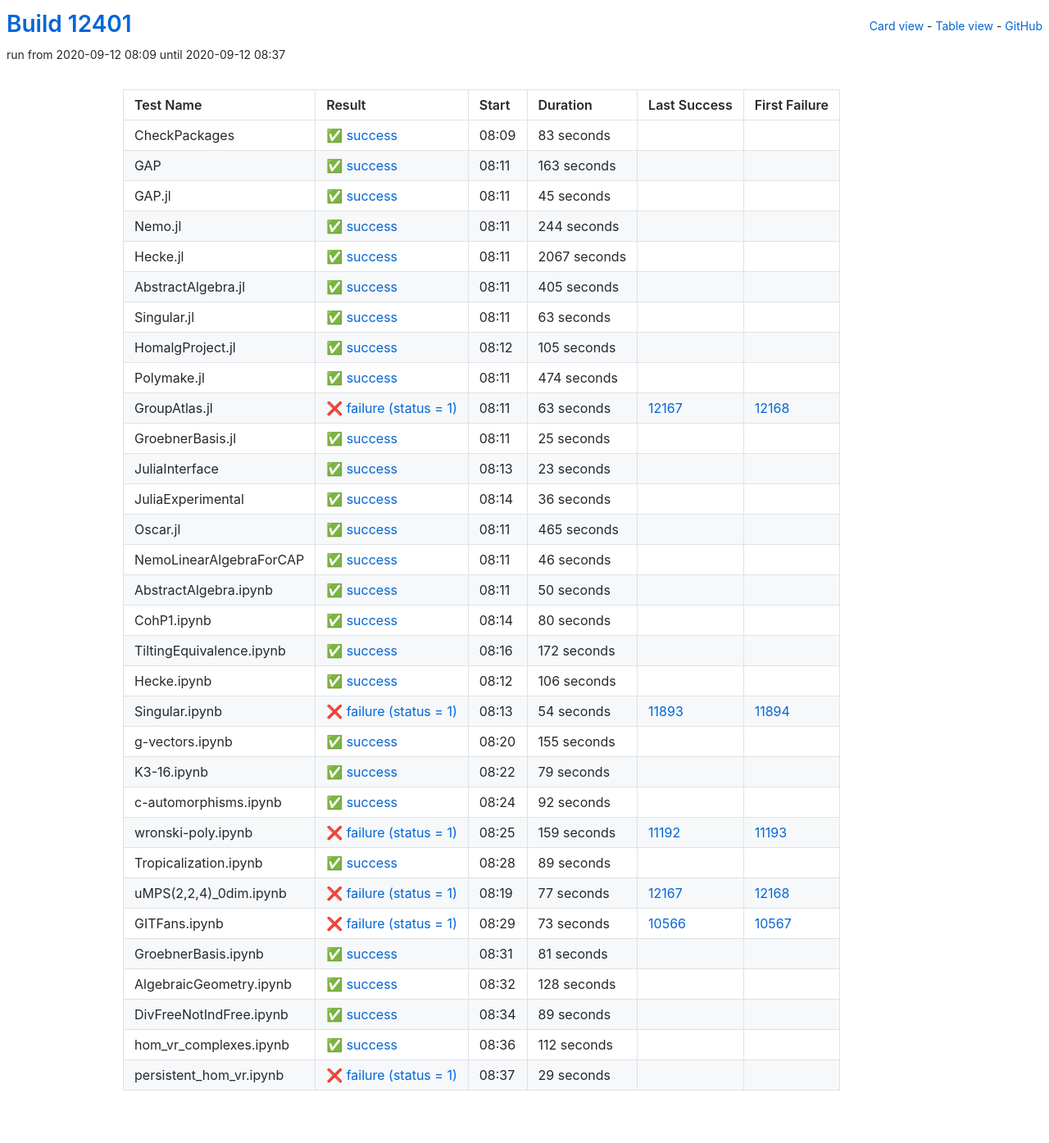
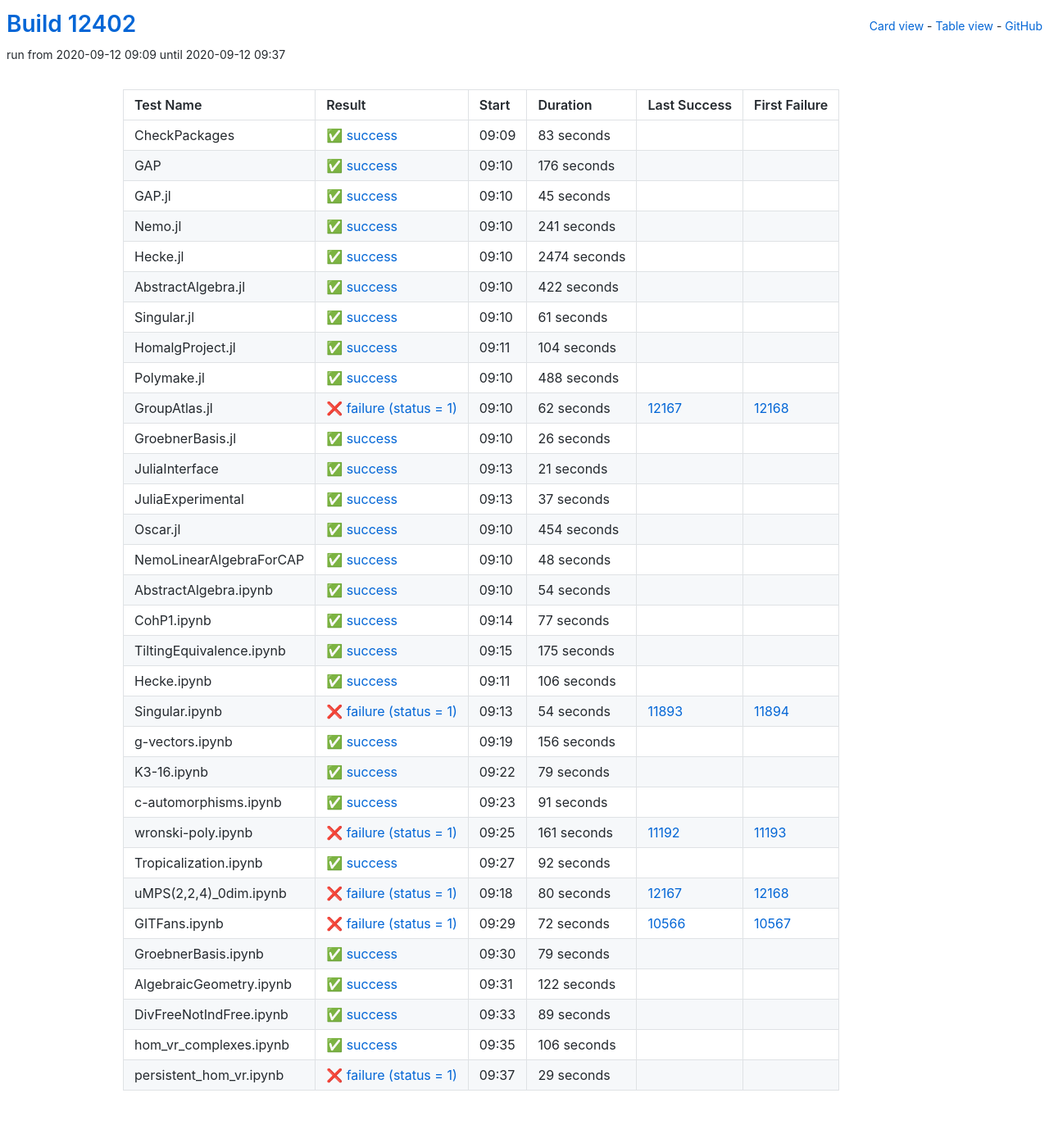
Before and after one commit to oscar-system/oscar-ci-status, a Jekyll site: the page built from table.html, in a window 1280 px wide. Shown: the whole page at 82% size. Built offline with Jekyll 4.4.1, drawn with Linux system fonts in a browser that asks for light colours.

Commit message:
Build #12402

```diff
--- a/_data/ci.yml
+++ b/_data/ci.yml
@@ -1,6 +1,6 @@
 ---
-build: 12401
-build_url: https://oscarci.mathematik.uni-kl.de/job/oscar/12401/
+build: 12402
+build_url: https://oscarci.mathematik.uni-kl.de/job/oscar/12402/
 job: oscar
 organization: oscar-system
 repo: oscar-ci-status
@@ -8,8 +8,8 @@
 tests:
 - name: CheckPackages
   id: checkpackages
-  log: https://oscarci.mathematik.uni-kl.de/job/oscar/12401/artifact/logs/build-12401/CheckPackages.log
-  start: 2020-09-12 08:09
+  log: https://oscarci.mathematik.uni-kl.de/job/oscar/12402/artifact/logs/build-12402/CheckPackages.log
+  start: 2020-09-12 09:09
   success: true
   exitcode: 0
   status: success
@@ -20,20 +20,20 @@
   first_failure_url:
 - name: GAP
   id: gap
-  log: https://oscarci.mathematik.uni-kl.de/job/oscar/12401/artifact/logs/build-12401/GAP.log
-  start: 2020-09-12 08:11
+  log: https://oscarci.mathematik.uni-kl.de/job/oscar/12402/artifact/logs/build-12402/GAP.log
+  start: 2020-09-12 09:10
   success: true
   exitcode: 0
   status: success
-  duration: 163
+  duration: 176
   last_success: false
   last_success_url:
   first_failure: false
   first_failure_url:
 - name: GAP.jl
   id: gap-jl
-  log: https://oscarci.mathematik.uni-kl.de/job/oscar/12401/artifact/logs/build-12401/GAP.jl.log
-  start: 2020-09-12 08:11
+  log: https://oscarci.mathematik.uni-kl.de/job/oscar/12402/artifact/logs/build-12402/GAP.jl.log
+  start: 2020-09-12 09:10
   success: true
   exitcode: 0
   status: success
@@ -44,188 +44,188 @@
   first_failure_url:
 - name: Nemo.jl
   id: nemo-jl
-  log: https://oscarci.mathematik.uni-kl.de/job/oscar/12401/artifact/logs/build-12401/Nemo.jl.log
-  start: 2020-09-12 08:11
+  log: https://oscarci.mathematik.uni-kl.de/job/oscar/12402/artifact/logs/build-12402/Nemo.jl.log
+  start: 2020-09-12 09:10
   success: true
   exitcode: 0
   status: success
-  duration: 244
+  duration: 241
   last_success: false
   last_success_url:
   first_failure: false
   first_failure_url:
 - name: Hecke.jl
   id: hecke-jl
-  log: https://oscarci.mathematik.uni-kl.de/job/oscar/12401/artifact/logs/build-12401/Hecke.jl.log
-  start: 2020-09-12 08:11
+  log: https://oscarci.mathematik.uni-kl.de/job/oscar/12402/artifact/logs/build-12402/Hecke.jl.log
+  start: 2020-09-12 09:10
   success: true
   exitcode: 0
   status: success
-  duration: 2067
+  duration: 2474
   last_success: false
   last_success_url:
   first_failure: false
   first_failure_url:
 - name: AbstractAlgebra.jl
   id: abstractalgebra-jl
-  log: https://oscarci.mathematik.uni-kl.de/job/oscar/12401/artifact/logs/build-12401/AbstractAlgebra.jl.log
-  start: 2020-09-12 08:11
+  log: https://oscarci.mathematik.uni-kl.de/job/oscar/12402/artifact/logs/build-12402/AbstractAlgebra.jl.log
+  start: 2020-09-12 09:10
   success: true
   exitcode: 0
   status: success
-  duration: 405
+  duration: 422
   last_success: false
   last_success_url:
   first_failure: false
   first_failure_url:
 - name: Singular.jl
   id: singular-jl
-  log: https://oscarci.mathematik.uni-kl.de/job/oscar/12401/artifact/logs/build-12401/Singular.jl.log
-  start: 2020-09-12 08:11
+  log: https://oscarci.mathematik.uni-kl.de/job/oscar/12402/artifact/logs/build-12402/Singular.jl.log
+  start: 2020-09-12 09:10
   success: true
   exitcode: 0
   status: success
-  duration: 63
+  duration: 61
   last_success: false
   last_success_url:
   first_failure: false
   first_failure_url:
 - name: HomalgProject.jl
   id: homalgproject-jl
-  log: https://oscarci.mathematik.uni-kl.de/job/oscar/12401/artifact/logs/build-12401/HomalgProject.jl.log
-  start: 2020-09-12 08:12
+  log: https://oscarci.mathematik.uni-kl.de/job/oscar/12402/artifact/logs/build-12402/HomalgProject.jl.log
+  start: 2020-09-12 09:11
   success: true
   exitcode: 0
   status: success
-  duration: 105
+  duration: 104
   last_success: false
   last_success_url:
   first_failure: false
   first_failure_url:
 - name: Polymake.jl
   id: polymake-jl
-  log: https://oscarci.mathematik.uni-kl.de/job/oscar/12401/artifact/logs/build-12401/Polymake.jl.log
-  start: 2020-09-12 08:11
+  log: https://oscarci.mathematik.uni-kl.de/job/oscar/12402/artifact/logs/build-12402/Polymake.jl.log
+  start: 2020-09-12 09:10
   success: true
   exitcode: 0
   status: success
-  duration: 474
+  duration: 488
   last_success: false
   last_success_url:
   first_failure: false
   first_failure_url:
 - name: GroupAtlas.jl
   id: groupatlas-jl
-  log: https://oscarci.mathematik.uni-kl.de/job/oscar/12401/artifact/logs/build-12401/GroupAtlas.jl.log
-  start: 2020-09-12 08:11
+  log: https://oscarci.mathematik.uni-kl.de/job/oscar/12402/artifact/logs/build-12402/GroupAtlas.jl.log
+  start: 2020-09-12 09:10
   success: false
   exitcode: 1
   status: failure
-  duration: 63
+  duration: 62
   last_success: 12167
   last_success_url: https://oscarci.mathematik.uni-kl.de/job/oscar/12167/
   first_failure: 12168
   first_failure_url: https://oscarci.mathematik.uni-kl.de/job/oscar/12168/
 - name: GroebnerBasis.jl
   id: groebnerbasis-jl
-  log: https://oscarci.mathematik.uni-kl.de/job/oscar/12401/artifact/logs/build-12401/GroebnerBasis.jl.log
-  start: 2020-09-12 08:11
+  log: https://oscarci.mathematik.uni-kl.de/job/oscar/12402/artifact/logs/build-12402/GroebnerBasis.jl.log
+  start: 2020-09-12 09:10
   success: true
   exitcode: 0
   status: success
-  duration: 25
+  duration: 26
   last_success: false
   last_success_url:
   first_failure: false
   first_failure_url:
 - name: JuliaInterface
   id: juliainterface
-  log: https://oscarci.mathematik.uni-kl.de/job/oscar/12401/artifact/logs/build-12401/JuliaInterface.log
-  start: 2020-09-12 08:13
+  log: https://oscarci.mathematik.uni-kl.de/job/oscar/12402/artifact/logs/build-12402/JuliaInterface.log
+  start: 2020-09-12 09:13
   success: true
   exitcode: 0
   status: success
-  duration: 23
+  duration: 21
   last_success: false
   last_success_url:
   first_failure: false
   first_failure_url:
 - name: JuliaExperimental
   id: juliaexperimental
-  log: https://oscarci.mathematik.uni-kl.de/job/oscar/12401/artifact/logs/build-12401/JuliaExperimental.log
-  start: 2020-09-12 08:14
+  log: https://oscarci.mathematik.uni-kl.de/job/oscar/12402/artifact/logs/build-12402/JuliaExperimental.log
+  start: 2020-09-12 09:13
   success: true
   exitcode: 0
   status: success
-  duration: 36
+  duration: 37
   last_success: false
   last_success_url:
   first_failure: false
   first_failure_url:
 - name: Oscar.jl
   id: oscar-jl
-  log: https://oscarci.mathematik.uni-kl.de/job/oscar/12401/artifact/logs/build-12401/Oscar.jl.log
-  start: 2020-09-12 08:11
+  log: https://oscarci.mathematik.uni-kl.de/job/oscar/12402/artifact/logs/build-12402/Oscar.jl.log
+  start: 2020-09-12 09:10
   success: true
   exitcode: 0
   status: success
-  duration: 465
+  duration: 454
   last_success: false
   last_success_url:
   first_failure: false
   first_failure_url:
 - name: NemoLinearAlgebraForCAP
   id: nemolinearalgebraforcap
-  log: https://oscarci.mathematik.uni-kl.de/job/oscar/12401/artifact/logs/build-12401/NemoLinearAlgebraForCAP.log
-  start: 2020-09-12 08:11
+  log: https://oscarci.mathematik.uni-kl.de/job/oscar/12402/artifact/logs/build-12402/NemoLinearAlgebraForCAP.log
+  start: 2020-09-12 09:10
   success: true
   exitcode: 0
   status: success
-  duration: 46
+  duration: 48
   last_success: false
   last_success_url:
   first_failure: false
   first_failure_url:
 - name: AbstractAlgebra.ipynb
   id: abstractalgebra-ipynb
-  log: https://oscarci.mathematik.uni-kl.de/job/oscar/12401/artifact/logs/build-12401/AbstractAlgebra.ipynb.log
-  start: 2020-09-12 08:11
+  log: https://oscarci.mathematik.uni-kl.de/job/oscar/12402/artifact/logs/build-12402/AbstractAlgebra.ipynb.log
+  start: 2020-09-12 09:10
   success: true
   exitcode: 0
   status: success
-  duration: 50
+  duration: 54
   last_success: false
   last_success_url:
   first_failure: false
   first_failure_url:
 - name: CohP1.ipynb
   id: cohp1-ipynb
-  log: https://oscarci.mathematik.uni-kl.de/job/oscar/12401/artifact/logs/build-12401/CohP1.ipynb.log
-  start: 2020-09-12 08:14
+  log: https://oscarci.mathematik.uni-kl.de/job/oscar/12402/artifact/logs/build-12402/CohP1.ipynb.log
+  start: 2020-09-12 09:14
   success: true
   exitcode: 0
   status: success
-  duration: 80
+  duration: 77
   last_success: false
   last_success_url:
   first_failure: false
   first_failure_url:
 - name: TiltingEquivalence.ipynb
   id: tiltingequivalence-ipynb
-  log: https://oscarci.mathematik.uni-kl.de/job/oscar/12401/artifact/logs/build-12401/TiltingEquivalence.ipynb.log
-  start: 2020-09-12 08:16
+  log: https://oscarci.mathematik.uni-kl.de/job/oscar/12402/artifact/logs/build-12402/TiltingEquivalence.ipynb.log
+  start: 2020-09-12 09:15
   success: true
   exitcode: 0
   status: success
-  duration: 172
+  duration: 175
   last_success: false
   last_success_url:
   first_failure: false
   first_failure_url:
 - name: Hecke.ipynb
   id: hecke-ipynb
-  log: https://oscarci.mathematik.uni-kl.de/job/oscar/12401/artifact/logs/build-12401/Hecke.ipynb.log
-  start: 2020-09-12 08:12
+  log: https://oscarci.mathematik.uni-kl.de/job/oscar/12402/artifact/logs/build-12402/Hecke.ipynb.log
+  start: 2020-09-12 09:11
   success: true
   exitcode: 0
   status: success
@@ -236,8 +236,8 @@
   first_failure_url:
 - name: Singular.ipynb
   id: singular-ipynb
-  log: https://oscarci.mathematik.uni-kl.de/job/oscar/12401/artifact/logs/build-12401/Singular.ipynb.log
-  start: 2020-09-12 08:13
+  log: https://oscarci.mathematik.uni-kl.de/job/oscar/12402/artifact/logs/build-12402/Singular.ipynb.log
+  start: 2020-09-12 09:13
   success: false
   exitcode: 1
   status: failure
@@ -248,20 +248,20 @@
   first_failure_url: https://oscarci.mathematik.uni-kl.de/job/oscar/11894/
 - name: g-vectors.ipynb
   id: g-vectors-ipynb
-  log: https://oscarci.mathematik.uni-kl.de/job/oscar/12401/artifact/logs/build-12401/g-vectors.ipynb.log
-  start: 2020-09-12 08:20
+  log: https://oscarci.mathematik.uni-kl.de/job/oscar/12402/artifact/logs/build-12402/g-vectors.ipynb.log
+  start: 2020-09-12 09:19
   success: true
   exitcode: 0
   status: success
-  duration: 155
+  duration: 156
   last_success: false
   last_success_url:
   first_failure: false
   first_failure_url:
 - name: K3-16.ipynb
   id: k3-16-ipynb
-  log: https://oscarci.mathematik.uni-kl.de/job/oscar/12401/artifact/logs/build-12401/K3-16.ipynb.log
-  start: 2020-09-12 08:22
+  log: https://oscarci.mathematik.uni-kl.de/job/oscar/12402/artifact/logs/build-12402/K3-16.ipynb.log
+  start: 2020-09-12 09:22
   success: true
   exitcode: 0
   status: success
@@ -272,8 +272,32 @@
   first_failure_url:
 - name: c-automorphisms.ipynb
   id: c-automorphisms-ipynb
-  log: https://oscarci.mathematik.uni-kl.de/job/oscar/12401/artifact/logs/build-12401/c-automorphisms.ipynb.log
-  start: 2020-09-12 08:24
+  log: https://oscarci.mathematik.uni-kl.de/job/oscar/12402/artifact/logs/build-12402/c-automorphisms.ipynb.log
+  start: 2020-09-12 09:23
+  success: true
+  exitcode: 0
+  status: success
+  duration: 91
+  last_success: false
+  last_success_url:
+  first_failure: false
+  first_failure_url:
+- name: wronski-poly.ipynb
+  id: wronski-poly-ipynb
+  log: https://oscarci.mathematik.uni-kl.de/job/oscar/12402/artifact/logs/build-12402/wronski-poly.ipynb.log
+  start: 2020-09-12 09:25
+  success: false
+  exitcode: 1
+  status: failure
+  duration: 161
+  last_success: 11192
+  last_success_url: https://oscarci.mathematik.uni-kl.de/job/oscar/11192/
+  first_failure: 11193
+  first_failure_url: https://oscarci.mathematik.uni-kl.de/job/oscar/11193/
+- name: Tropicalization.ipynb
+  id: tropicalization-ipynb
+  log: https://oscarci.mathematik.uni-kl.de/job/oscar/12402/artifact/logs/build-12402/Tropicalization.ipynb.log
+  start: 2020-09-12 09:27
   success: true
   exitcode: 0
   status: success
@@ -282,82 +306,58 @@
   last_success_url:
   first_failure: false
   first_failure_url:
-- name: wronski-poly.ipynb
-  id: wronski-poly-ipynb
-  log: https://oscarci.mathematik.uni-kl.de/job/oscar/12401/artifact/logs/build-12401/wronski-poly.ipynb.log
-  start: 2020-09-12 08:25
+- name: uMPS(2,2,4)_0dim.ipynb
+  id: umps-2-2-4-0dim-ipynb
+  log: https://oscarci.mathematik.uni-kl.de/job/oscar/12402/artifact/logs/build-12402/uMPS-2-2-4-_0dim.ipynb.log
+  start: 2020-09-12 09:18
   success: false
   exitcode: 1
   status: failure
-  duration: 159
-  last_success: 11192
-  last_success_url: https://oscarci.mathematik.uni-kl.de/job/oscar/11192/
-  first_failure: 11193
-  first_failure_url: https://oscarci.mathematik.uni-kl.de/job/oscar/11193/
-- name: Tropicalization.ipynb
-  id: tropicalization-ipynb
-  log: https://oscarci.mathematik.uni-kl.de/job/oscar/12401/artifact/logs/build-12401/Tropicalization.ipynb.log
-  start: 2020-09-12 08:28
-  success: true
-  exitcode: 0
-  status: success
-  duration: 89
-  last_success: false
-  last_success_url:
-  first_failure: false
-  first_failure_url:
-- name: uMPS(2,2,4)_0dim.ipynb
-  id: umps-2-2-4-0dim-ipynb
-  log: https://oscarci.mathematik.uni-kl.de/job/oscar/12401/artifact/logs/build-12401/uMPS-2-2-4-_0dim.ipynb.log
-  start: 2020-09-12 08:19
-  success: false
-  exitcode: 1
-  status: failure
-  duration: 77
+  duration: 80
   last_success: 12167
   last_success_url: https://oscarci.mathematik.uni-kl.de/job/oscar/12167/
   first_failure: 12168
   first_failure_url: https://oscarci.mathematik.uni-kl.de/job/oscar/12168/
 - name: GITFans.ipynb
   id: gitfans-ipynb
-  log: https://oscarci.mathematik.uni-kl.de/job/oscar/12401/artifact/logs/build-12401/GITFans.ipynb.log
-  start: 2020-09-12 08:29
+  log: https://oscarci.mathematik.uni-kl.de/job/oscar/12402/artifact/logs/build-12402/GITFans.ipynb.log
+  start: 2020-09-12 09:29
   success: false
   exitcode: 1
   status: failure
-  duration: 73
+  duration: 72
   last_success: 10566
   last_success_url: https://oscarci.mathematik.uni-kl.de/job/oscar/10566/
   first_failure: 10567
   first_failure_url: https://oscarci.mathematik.uni-kl.de/job/oscar/10567/
 - name: GroebnerBasis.ipynb
   id: groebnerbasis-ipynb
-  log: https://oscarci.mathematik.uni-kl.de/job/oscar/12401/artifact/logs/build-12401/GroebnerBasis.ipynb.log
-  start: 2020-09-12 08:31
+  log: https://oscarci.mathematik.uni-kl.de/job/oscar/12402/artifact/logs/build-12402/GroebnerBasis.ipynb.log
+  start: 2020-09-12 09:30
   success: true
   exitcode: 0
   status: success
-  duration: 81
+  duration: 79
   last_success: false
   last_success_url:
   first_failure: false
   first_failure_url:
 - name: AlgebraicGeometry.ipynb
   id: algebraicgeometry-ipynb
-  log: https://oscarci.mathematik.uni-kl.de/job/oscar/12401/artifact/logs/build-12401/AlgebraicGeometry.ipynb.log
-  start: 2020-09-12 08:32
+  log: https://oscarci.mathematik.uni-kl.de/job/oscar/12402/artifact/logs/build-12402/AlgebraicGeometry.ipynb.log
+  start: 2020-09-12 09:31
   success: true
   exitcode: 0
   status: success
-  duration: 128
+  duration: 122
   last_success: false
   last_success_url:
   first_failure: false
   first_failure_url:
 - name: DivFreeNotIndFree.ipynb
   id: divfreenotindfree-ipynb
-  log: https://oscarci.mathematik.uni-kl.de/job/oscar/12401/artifact/logs/build-12401/DivFreeNotIndFree.ipynb.log
-  start: 2020-09-12 08:34
+  log: https://oscarci.mathematik.uni-kl.de/job/oscar/12402/artifact/logs/build-12402/DivFreeNotIndFree.ipynb.log
+  start: 2020-09-12 09:33
   success: true
   exitcode: 0
   status: success
@@ -368,20 +368,20 @@
   first_failure_url:
 - name: hom_vr_complexes.ipynb
   id: hom-vr-complexes-ipynb
-  log: https://oscarci.mathematik.uni-kl.de/job/oscar/12401/artifact/logs/build-12401/hom_vr_complexes.ipynb.log
-  start: 2020-09-12 08:36
+  log: https://oscarci.mathematik.uni-kl.de/job/oscar/12402/artifact/logs/build-12402/hom_vr_complexes.ipynb.log
+  start: 2020-09-12 09:35
   success: true
   exitcode: 0
   status: success
-  duration: 112
+  duration: 106
   last_success: false
   last_success_url:
   first_failure: false
   first_failure_url:
 - name: persistent_hom_vr.ipynb
   id: persistent-hom-vr-ipynb
-  log: https://oscarci.mathematik.uni-kl.de/job/oscar/12401/artifact/logs/build-12401/persistent_hom_vr.ipynb.log
-  start: 2020-09-12 08:37
+  log: https://oscarci.mathematik.uni-kl.de/job/oscar/12402/artifact/logs/build-12402/persistent_hom_vr.ipynb.log
+  start: 2020-09-12 09:37
   success: false
   exitcode: 1
   status: failure
```
Also changed, not shown: README.md.
